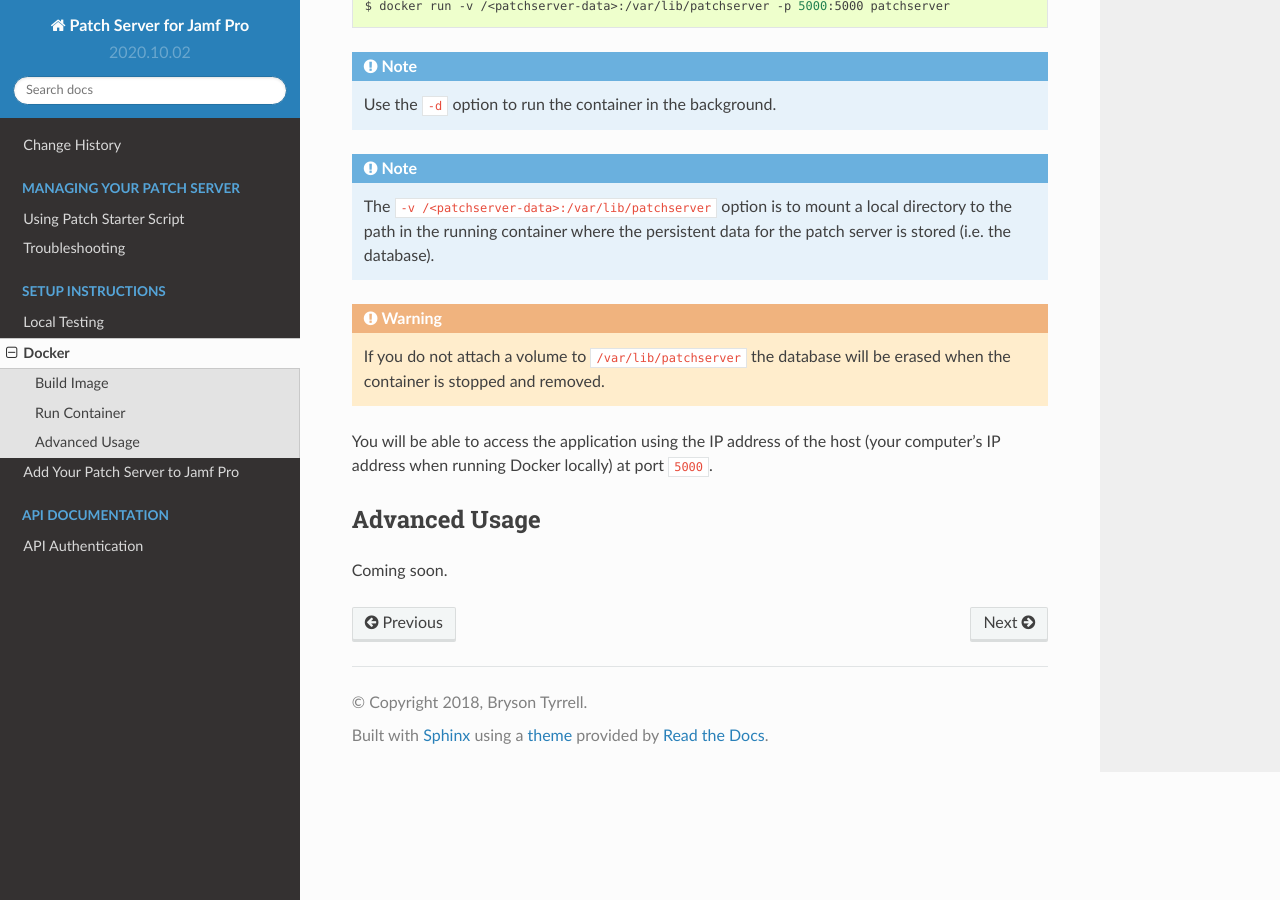
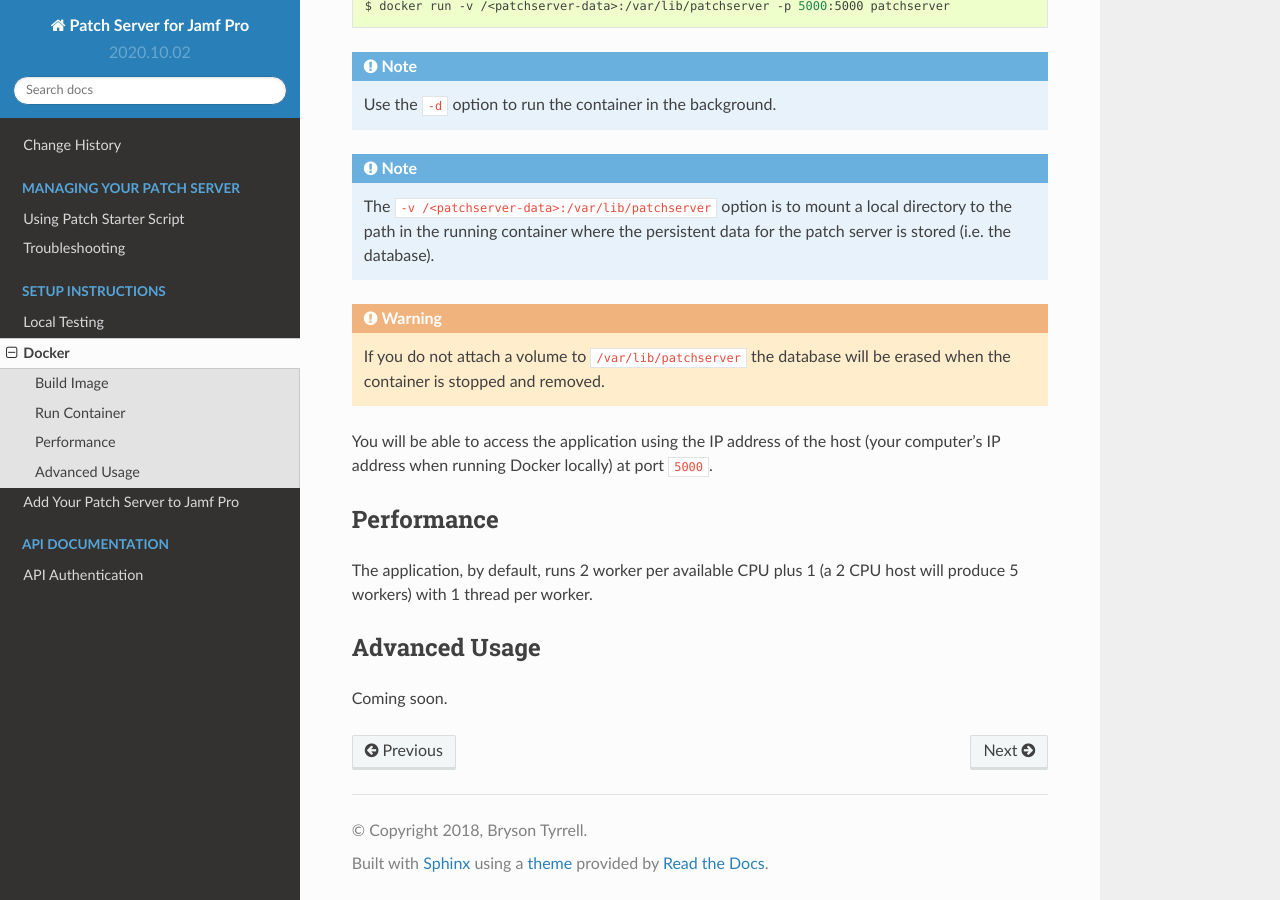
Before and after one commit to brysontyrrell/PatchServer, a Sphinx documentation site: the page built from docs/setup/docker.rst, in a window 1280 px wide and 900 px high, scrolled down 539 px. Built offline with Sphinx 7.4.7 and the Read the Docs theme 2.0.0, drawn with Linux system fonts in a browser that asks for light colours; pages that are not in the unit, such as notebooks, are missing from menus.

Commit message:
Update gunicorn worker config

```diff
--- a/docs/setup/docker.rst
+++ b/docs/setup/docker.rst
@@ -41,6 +41,12 @@
 You will be able to access the application using the IP address of the host
 (your computer's IP address when running Docker locally) at port ``5000``.
 
+Performance
+^^^^^^^^^^^
+
+The application, by default, runs 2 worker per available CPU plus 1 (a 2 CPU host will
+produce 5 workers) with 1 thread per worker.
+
 Advanced Usage
 ^^^^^^^^^^^^^^
 
```
Also changed, not shown: 1 other file.
